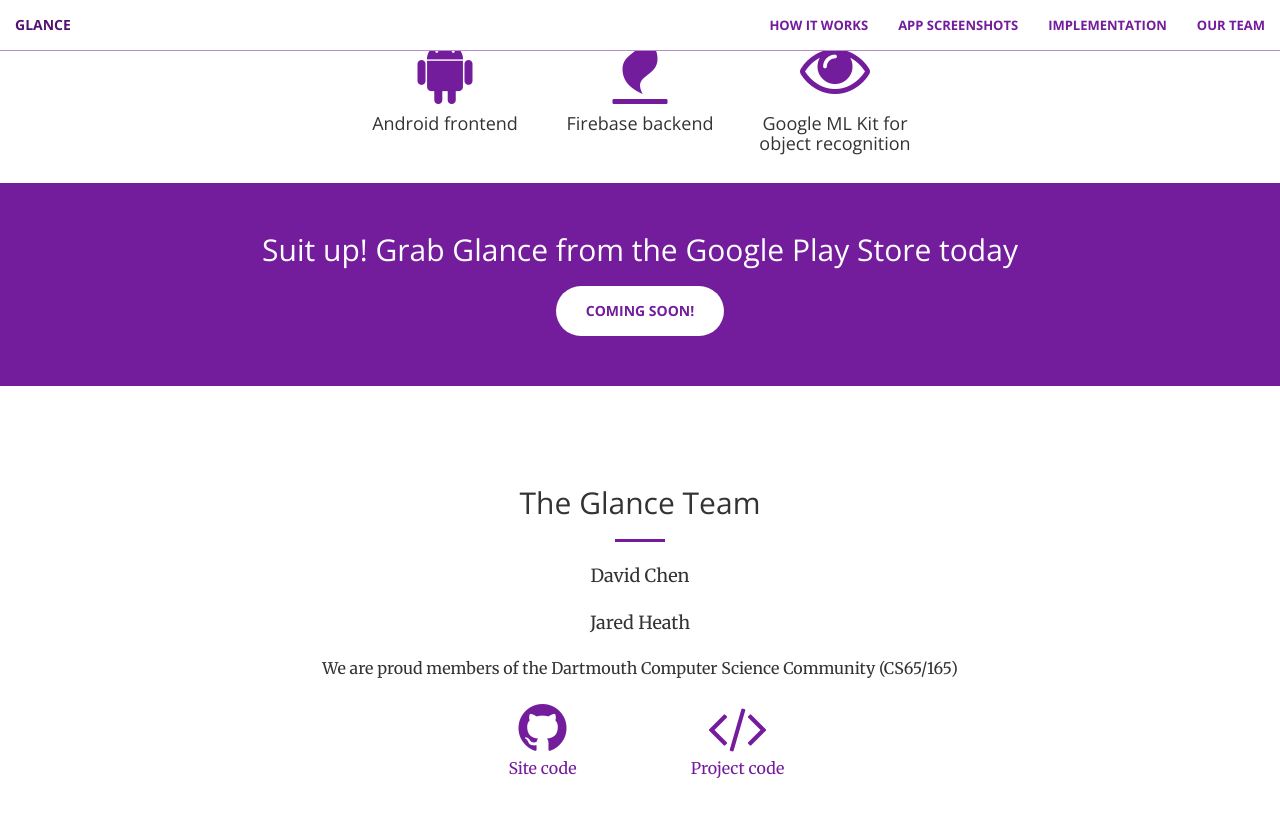
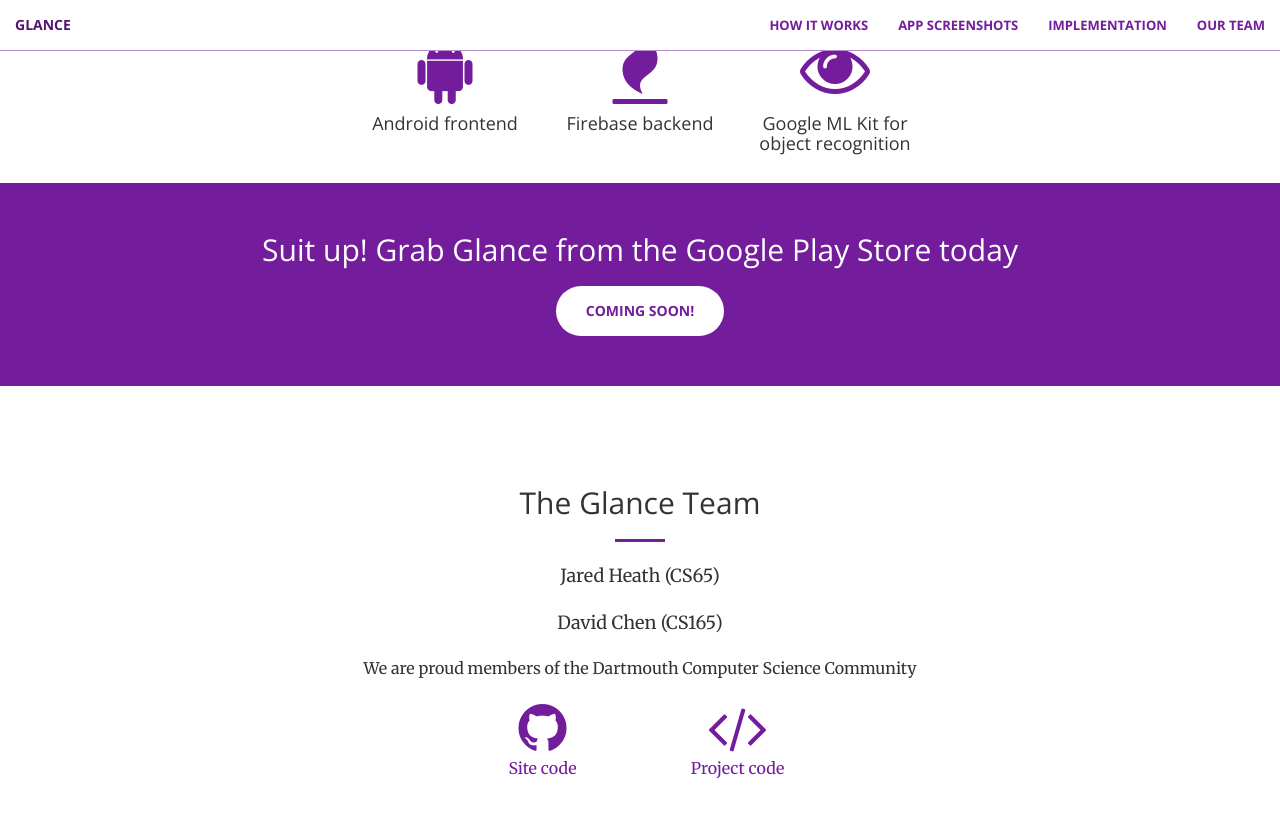
Before and after one commit to ydavidchen/glance, a Jekyll site: the page built from index.html, in a window 1280 px wide and 900 px high, scrolled down 2199 px. Shown: the top 817 px of the window. Built offline with Jekyll 4.4.1, drawn with Linux system fonts in a browser that asks for light colours; some of the changed text lies outside the part shown.

```diff
--- a/_includes/contact.html
+++ b/_includes/contact.html
@@ -4,9 +4,9 @@
            <div class="col-lg-8 col-lg-offset-2 text-center">
                <h2 class="section-heading">The Glance Team</h2>
                <hr class="primary">
-               <p style="font-size:18px;">David Chen</p>
-               <p style="font-size:18px;">Jared Heath</p>
-               <p>We are proud members of the Dartmouth Computer Science Community (CS65/165)</p>
+               <p style="font-size:18px;">Jared Heath (CS65)</p>
+               <p style="font-size:18px;">David Chen (CS165)</p>
+               <p>We are proud members of the Dartmouth Computer Science Community</p>
            </div>
 
        <div class="col-lg-2 col-lg-offset-4 text-center">
```
Also changed, not shown: _includes/header.html (+6 -1 lines), 1 other file.
